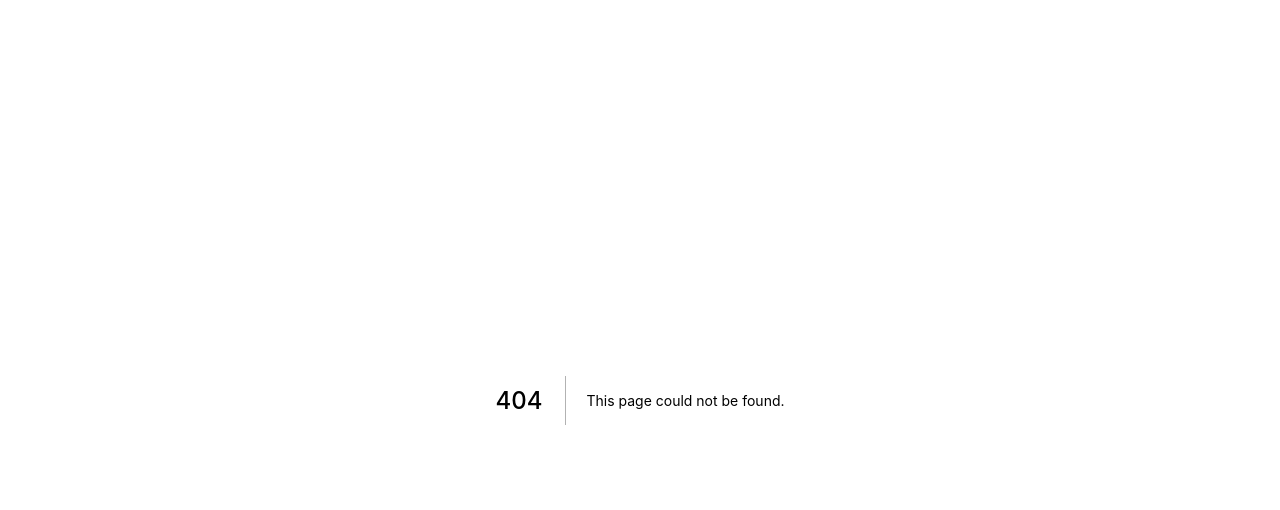
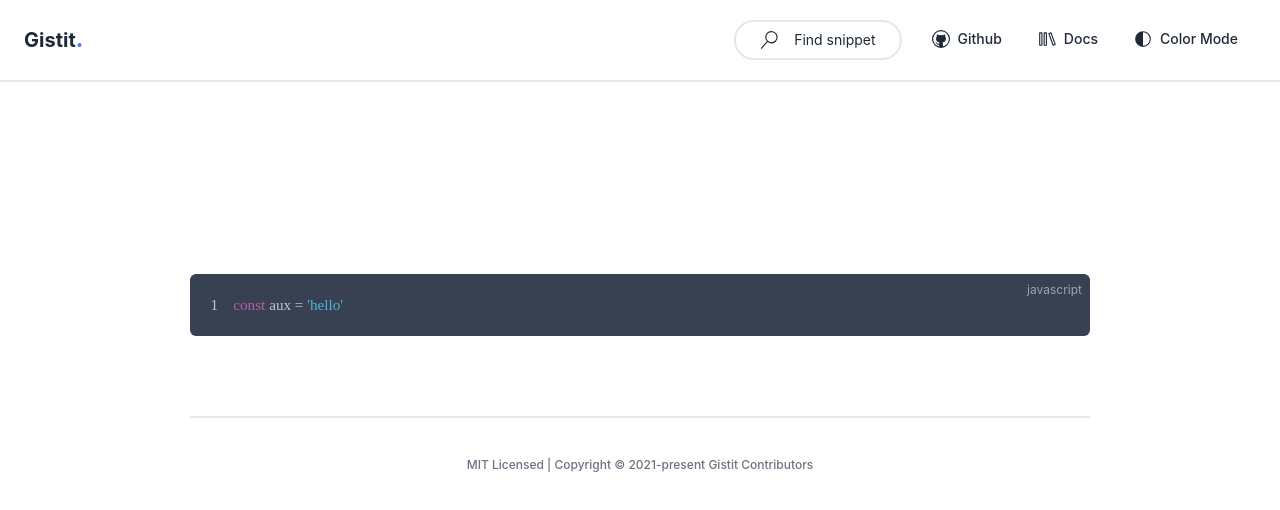
Before and after one commit to demfabris/gistit, a Next.js app in the folder app/: page /h/1 in a window 1280 px wide. Before the commit this address had no page. Shown: the top 510 px of the page. Built offline with nearby package versions, Linux system fonts and the light colour scheme.

Commit message:
feat: [UI] add dynamic hash page

```diff
--- a/app/src/components/Sidebar.tsx
+++ b/app/src/components/Sidebar.tsx
@@ -26,7 +26,7 @@ export const Sidebar = ({ sidebarHandler }: Props) => {
         }`}
       />
       <div
-        className={`fixed right-0 top-0 w-60 h-full border-l-2 border-gray-200 dark:border-gray-700 bg-white dark:bg-gray-800 z-20 transition transform ${
+        className={`fixed right-0 top-0 w-64 h-full border-l-2 border-gray-200 dark:border-gray-700 bg-white dark:bg-gray-800 z-20 transition transform ${
           state ? '' : 'translate-x-full'
         }`}
       >
--- /dev/null
+++ b/app/src/components/Snippet.tsx
@@ -0,0 +1,36 @@
+import SyntaxHighlighter from 'react-syntax-highlighter'
+import codeStyle from 'react-syntax-highlighter/dist/cjs/styles/hljs/an-old-hope'
+
+interface Props {
+  code: string
+  lang: string
+}
+export const Snippet = ({ code, lang }: Props) => {
+  return (
+    <div className="relative flex min-w-full">
+      <span className="absolute text-xs text-gray-400 top-2 right-2">
+        {lang}
+      </span>
+      <SyntaxHighlighter
+        className="min-w-full rounded-md"
+        language={lang}
+        style={codeStyle}
+        showLineNumbers
+        customStyle={{
+          fontSize: '0.95em',
+          lineHeight: '3em',
+          background: '#374151'
+        }}
+        codeTagProps={{
+          style: {
+            lineHeight: 'inherit',
+            fontSize: 'inherit',
+            padding: '0.5em 0.85em 0 0.85em'
+          }
+        }}
+      >
+        {code}
+      </SyntaxHighlighter>
+    </div>
+  )
+}
--- a/app/src/components/index.ts
+++ b/app/src/components/index.ts
@@ -2,4 +2,5 @@ export { Header } from './Header'
 export { Layout } from './Layout'
 export { Sidebar } from './Sidebar'
 export { Footer } from './Footer'
+export { Snippet } from './Snippet'
 export { Heading, SubHeading, Code, DocLink, DocText } from './Docs'
--- /dev/null
+++ b/app/src/pages/h/[hash].tsx
@@ -0,0 +1,22 @@
+import { Layout, Snippet } from 'components'
+import { useRouter } from 'next/router'
+import { useEffect } from 'react'
+
+const SnippetPage = () => {
+  const router = useRouter()
+  const { hash } = router.query
+
+  useEffect(() => {
+    console.log(hash)
+  })
+
+  return (
+    <Layout withHeaderBar>
+      <main className="flex flex-col w-full h-full">
+        <Snippet code="const aux = 'hello'" lang="javascript" />
+      </main>
+    </Layout>
+  )
+}
+
+export default SnippetPage
```
